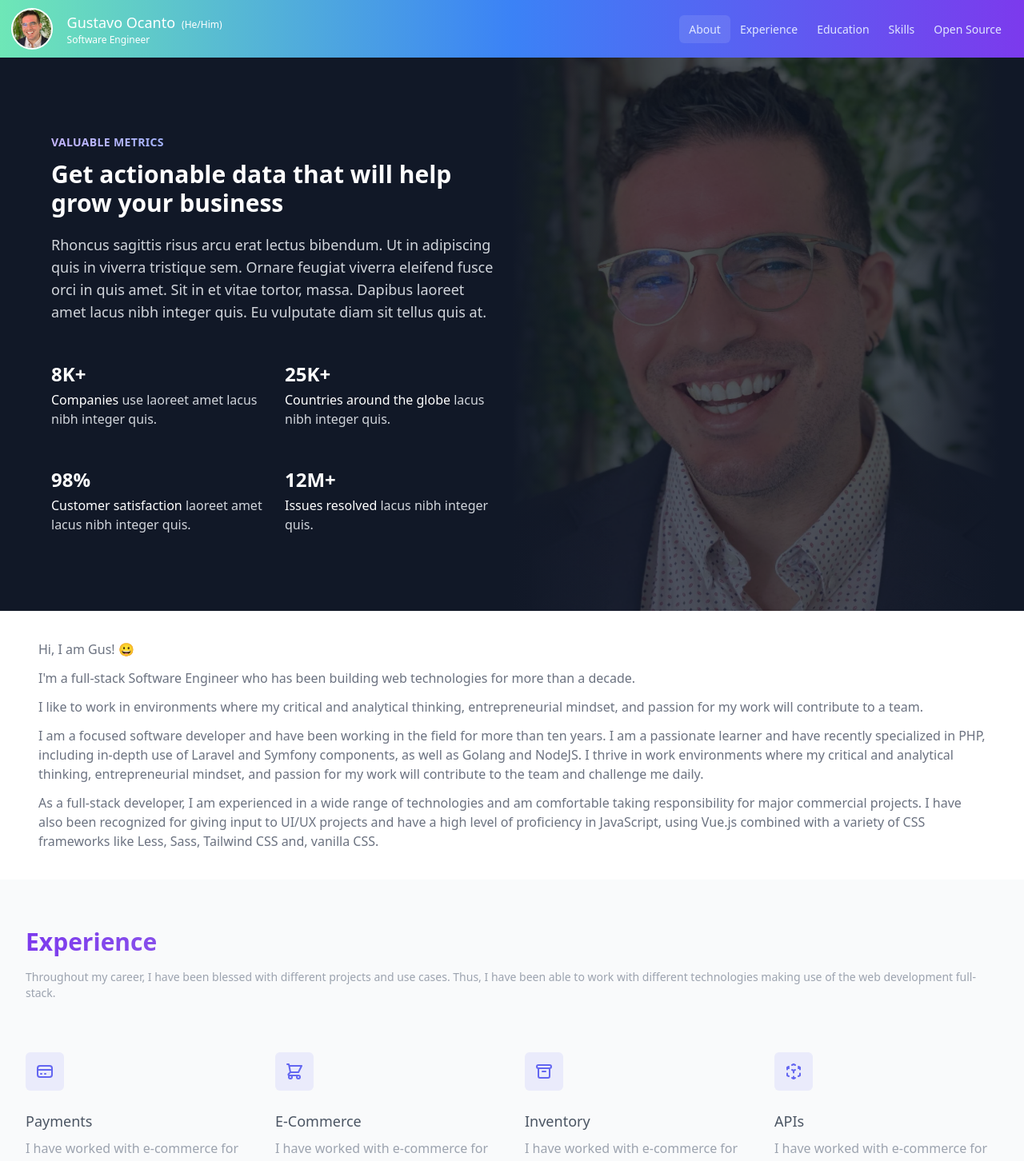
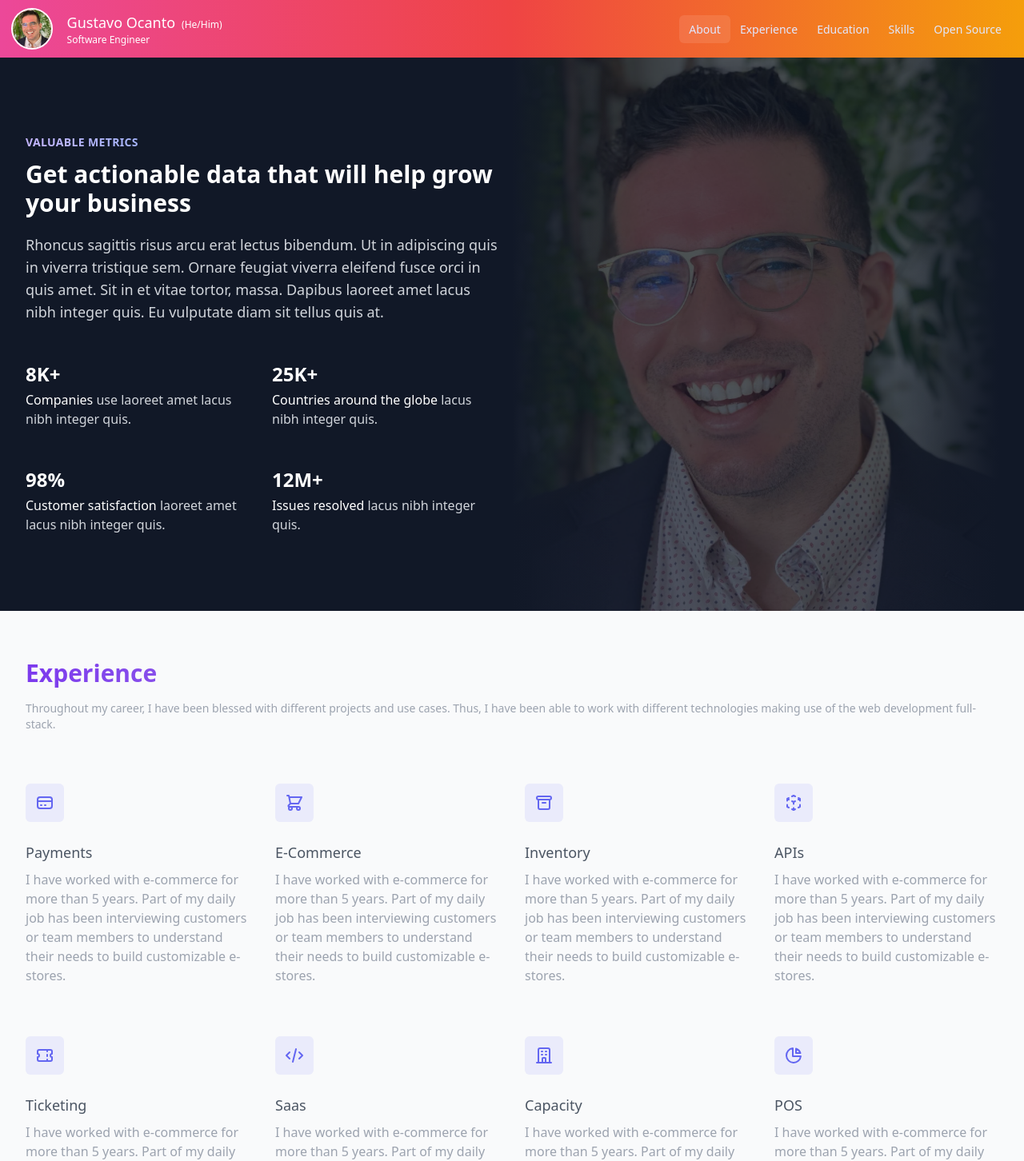
Before and after one commit to gocantodev/client, a Vue app: page / in a window 1280 px wide. Shown: the top 1452 px of the page at 80% size. Built offline with nearby package versions, Linux system fonts and the light colour scheme; what @tailwindcss/typography would draw is missing.

Commit message:
tweak padding

```diff
--- a/src/App.vue
+++ b/src/App.vue
@@ -31,12 +31,6 @@
 			</div>
 		</div>
 
-		<div class="bg-white py-5">
-			<div class="section-margin">
-				<Bio></Bio>
-			</div>
-		</div>
-
 		<section class="bg-gray-50 py-5">
 			<div class="section-margin">
 				<Experience></Experience>
--- a/src/Component/Hero.vue
+++ b/src/Component/Hero.vue
@@ -10,7 +10,7 @@
 				</div>
 			</div>
 		</div>
-		<div class="max-w-4xl mx-auto px-4 sm:px-6 lg:max-w-7xl lg:px-8 xl:grid xl:grid-cols-2 xl:grid-flow-col-dense xl:gap-x-8">
+		<div class="lg:max-w-7xl max-w-4xl mx-auto xl:gap-x-8 xl:grid xl:grid-cols-2 xl:grid-flow-col-dense">
 			<div class="relative pt-12 pb-64 sm:pt-24 sm:pb-64 xl:col-start-1 xl:pb-24">
 				<h2 class="text-sm font-semibold tracking-wide uppercase">
 					<span class="bg-gradient-to-r from-purple-300 to-indigo-300 bg-clip-text text-transparent">Valuable Metrics</span>
--- a/src/css/app.css
+++ b/src/css/app.css
@@ -3,7 +3,7 @@
 @tailwind utilities;
 
 .nav-bg {
-  @apply bg-gradient-to-r from-green-300 via-blue-500 to-purple-600
+  @apply bg-gradient-to-r from-pink-500 via-red-500 to-yellow-500
 }
 
 .section-margin {
```
